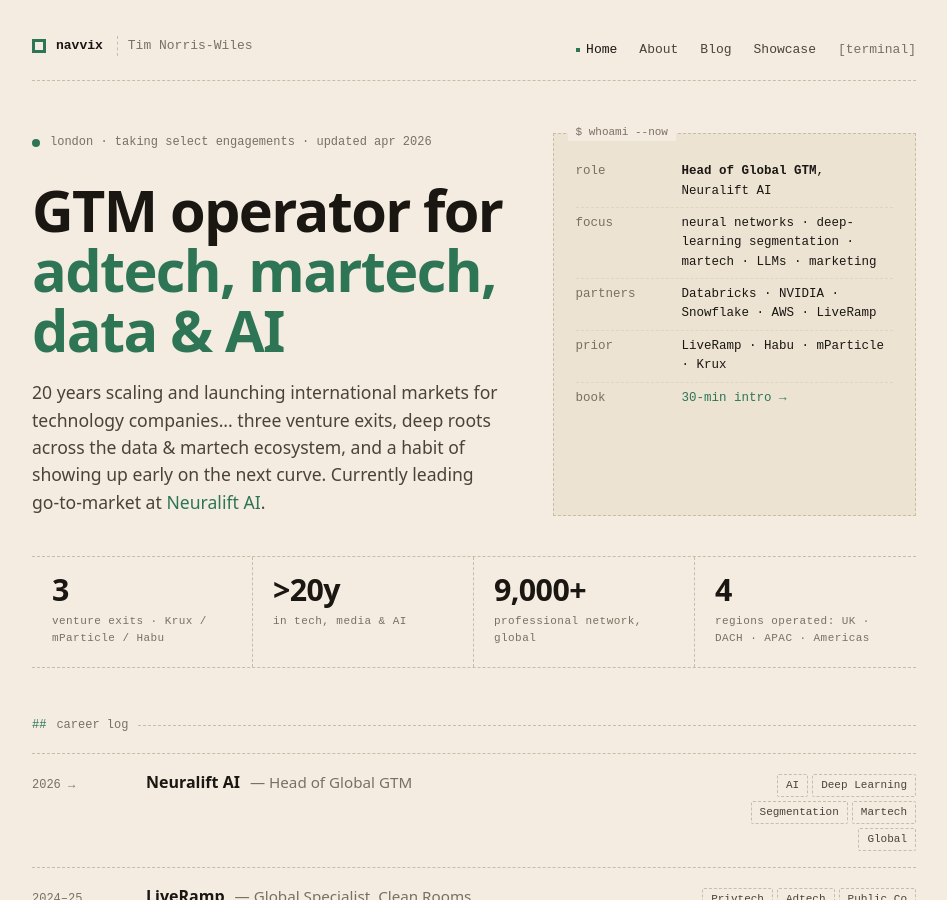
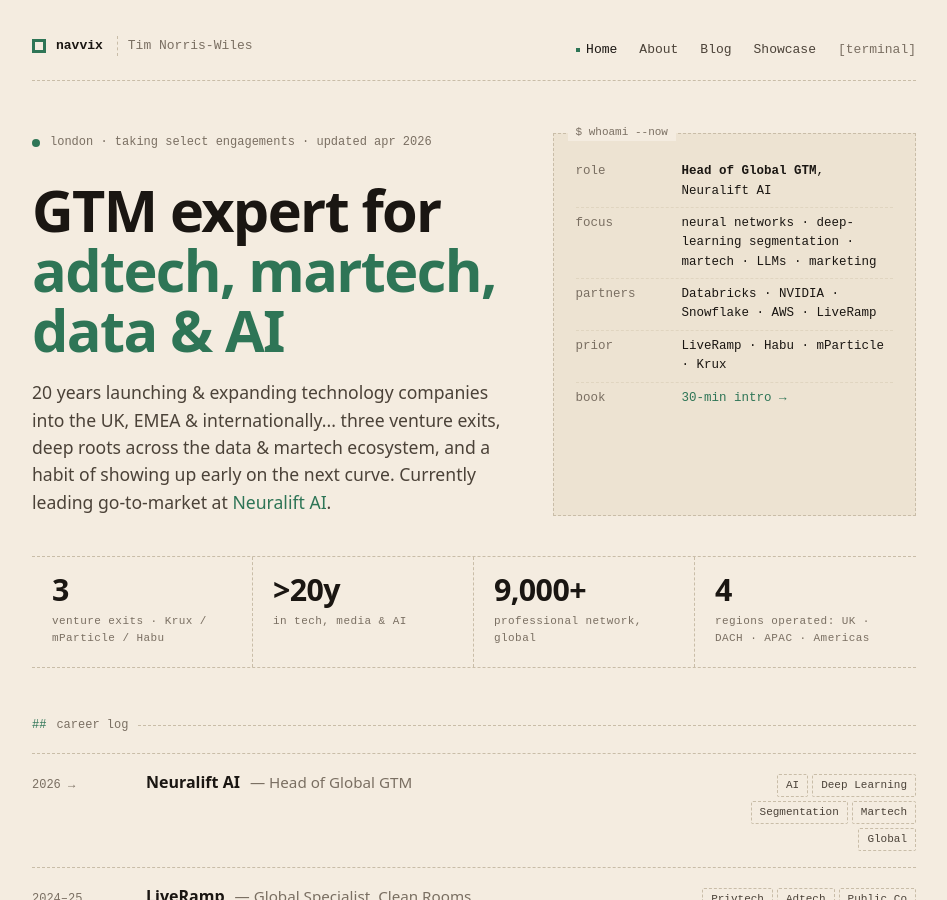
Before and after one commit to typedformiles/navvix, a Jekyll site: the page built from index.html, in a window 1280 px wide and 900 px high. Shown: the whole window, without its empty margins (166-1113 px from the left). Built offline with Jekyll 4.4.1, drawn with Linux system fonts in a browser that asks for light colours.

Commit message:
Update homepage headline and subtext copy
Co-Authored-By: Claude Sonnet 4.6 <noreply@anthropic.com>

```diff
--- a/index.html
+++ b/index.html
@@ -10,10 +10,10 @@ description: "GTM operator for adtech, martech, data and AI. 20 years scaling in
       <span>london &middot; taking select engagements &middot; updated {{ site.time | date: "%b %Y" | downcase }}</span>
     </div>
     <h1 class="headline">
-      GTM operator for <em>adtech, martech, data &amp; AI</em>
+      GTM expert for <em>adtech, martech, data &amp; AI</em>
     </h1>
     <p class="sub">
-      20 years scaling and launching international markets for technology companies... three venture exits, deep roots across the data &amp; martech ecosystem, and a habit of showing up early on the next curve. Currently leading go-to-market at <a href="https://neuralift.ai">Neuralift AI</a>.
+      20 years launching &amp; expanding technology companies into the UK, EMEA &amp; internationally... three venture exits, deep roots across the data &amp; martech ecosystem, and a habit of showing up early on the next curve. Currently leading go-to-market at <a href="https://neuralift.ai">Neuralift AI</a>.
     </p>
   </div>
   <aside class="now-card">
```
